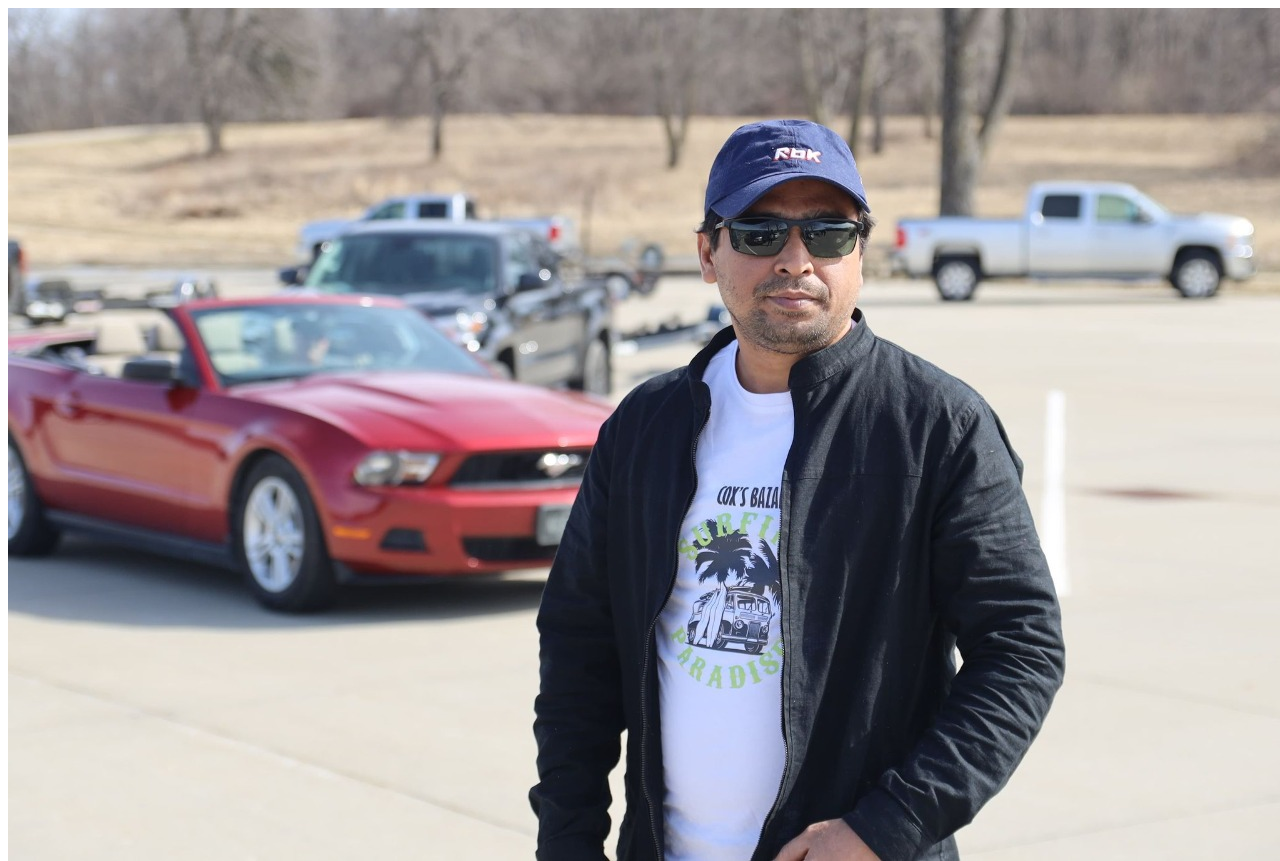
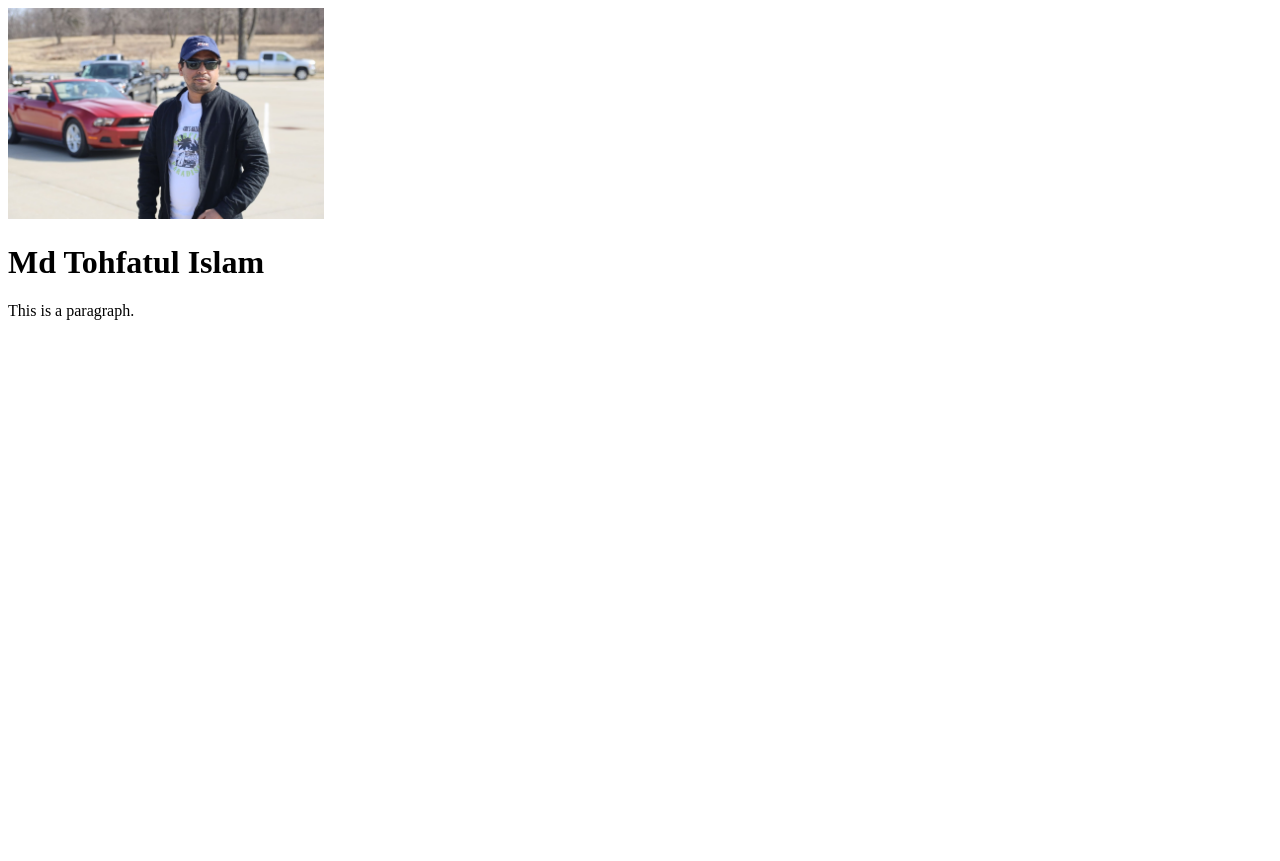
Before and after one commit to tohfatul/lab01-tohfatul, a plain HTML site: page index.html in a window 1280 px wide. Shown: the top 861 px of the page. After the commit the page ends 800 px from the top, so only its background shows below. Drawn offline with Linux system fonts and the light colour scheme.

Commit message:
Update index.html

```diff
--- a/index.html
+++ b/index.html
@@ -4,7 +4,7 @@
 		<title>Page Title</title>
 	</head>
 	<body>
-		<img src="./img/me.jpeg"/>
+		<img src="./img/me.jpeg"/ alt="Md Tohfatul Islam" width="25%" height="25%">
 		<h1>Md Tohfatul Islam</h1>
 		<p>This is a paragraph.</p>
 
```
